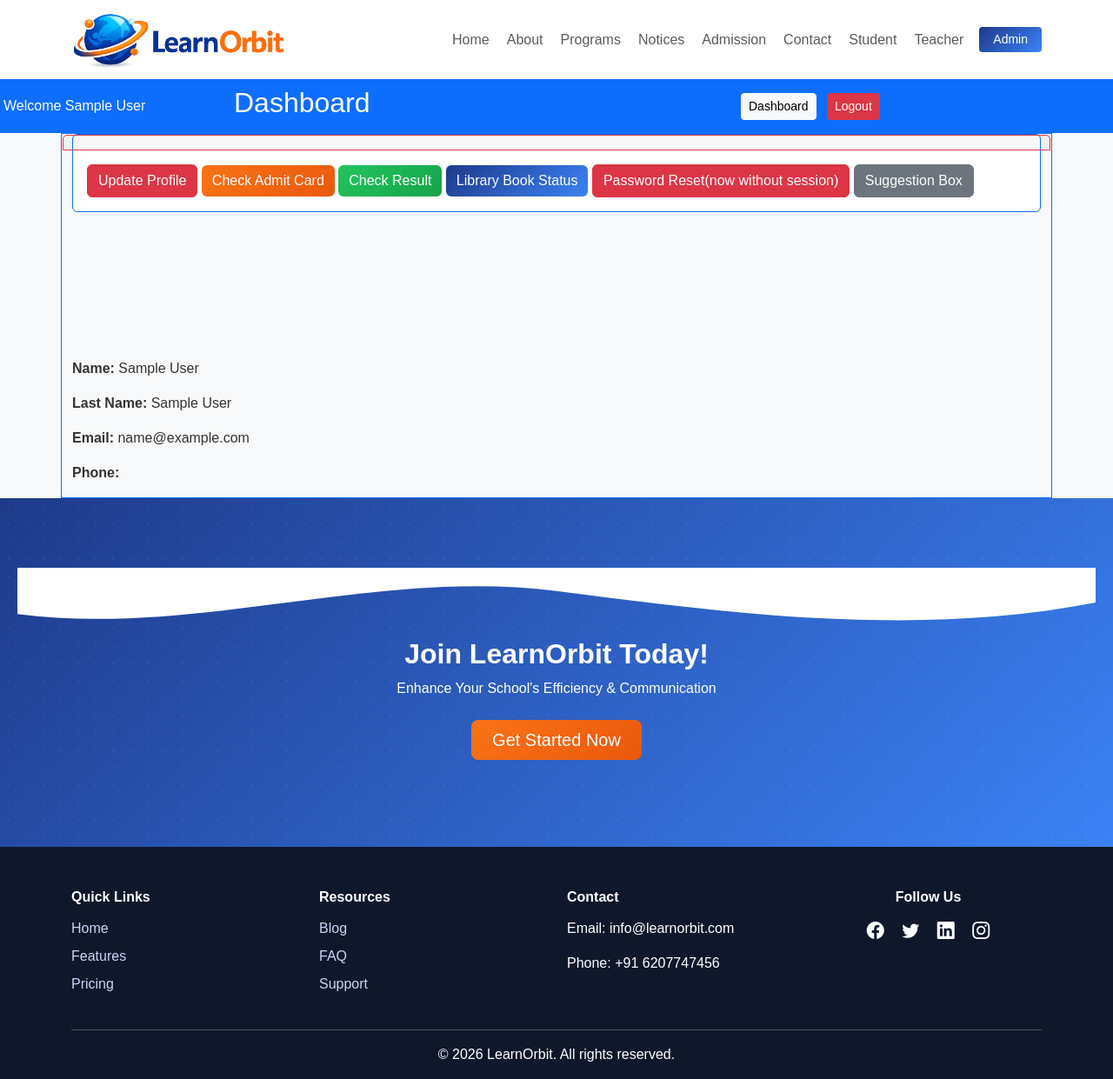
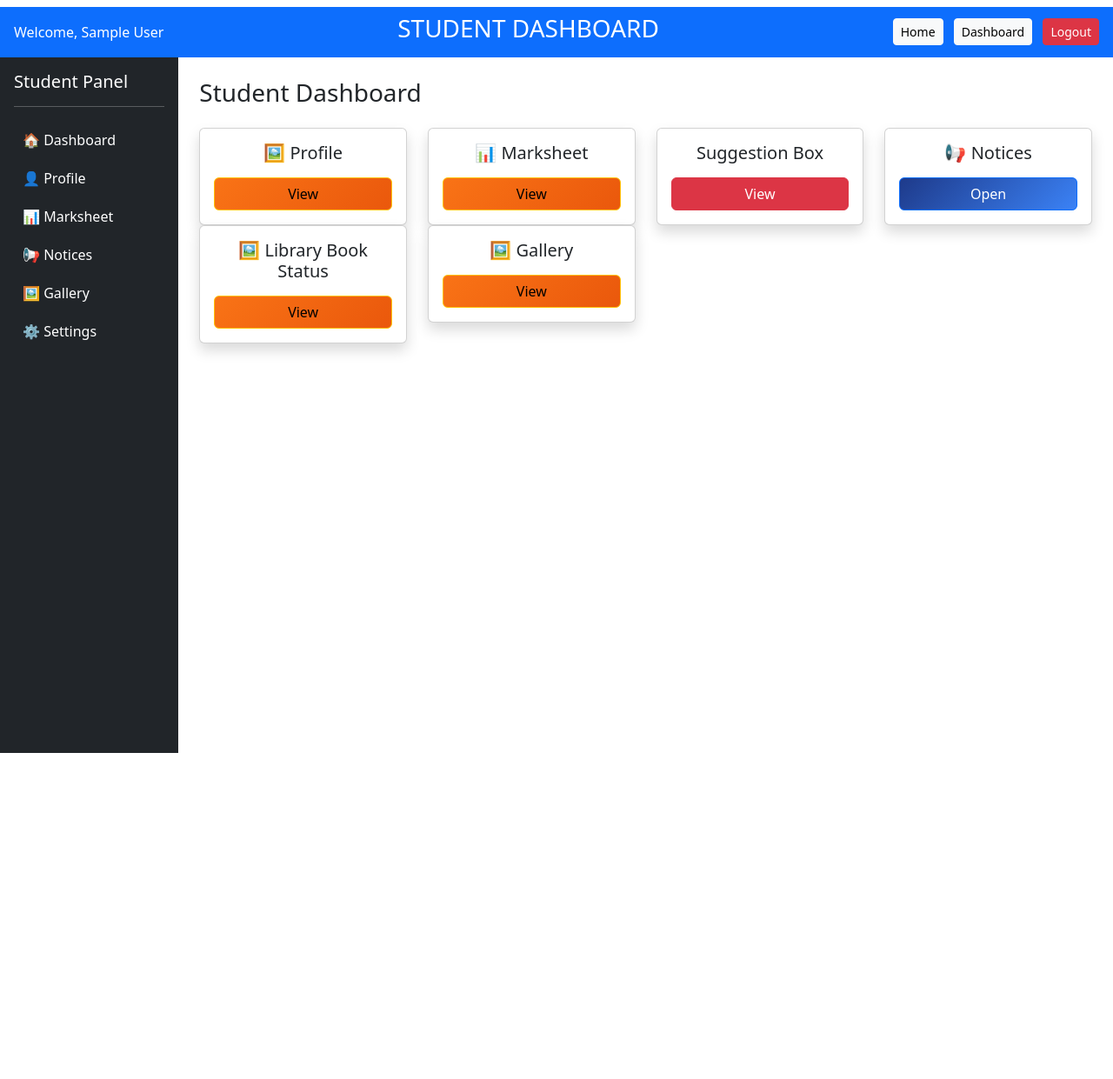
Before and after one commit to abhi1kr2/sms, a Flask app: page /stddashboard in a window 1280 px wide. Shown: the whole page at 87% size. After the commit the page ends 866 px from the top, so only its background shows below. Run offline with Flask 3, Linux system fonts and the light colour scheme; the visitor is signed in with stand-in values (Sample User, id 1); some libraries are stand-ins or nearby versions.

Commit message:
Added student_base html, and Updated the Student Section

```diff
--- a/app.py
+++ b/app.py
@@ -75,7 +75,7 @@
     return render_template("student_login.html")
 
 
-
+#Code for Student Dashboard Route
 @app.route("/stddashboard")
 def stddashboard():
     if "student_id" not in session:
@@ -88,6 +88,34 @@
     conn.close()
 
     return render_template("stddashboard.html", student=student)
+
+#Code for Student Dashboard Route
+@app.context_processor
+def inject_student():
+
+    if "student_id" in session:
+
+        conn = get_db()
+        cursor = conn.cursor(pymysql.cursors.DictCursor)
+
+        cursor.execute("""
+            SELECT first_name FROM students_rgd WHERE std_id=%s
+        """, (session["student_id"],))
+
+        student = cursor.fetchone()
+        conn.close()
+
+        return dict(current_student=student)
+
+    return dict(current_student=None)
+
+# Code for Student Logout
+
+@app.route("/student_logout")
+def student_logout():
+    session.clear()
+    return redirect("/student_login")
+
 
 
 # #Student View Profile
--- a/static/css/style.css
+++ b/static/css/style.css
@@ -1,7 +1,6 @@
 /* GLOBAL */
 html, body {
     font-family: 'Poppins', sans-serif;
-    background-color: #f8f9fa;
     color: #333;
     margin: 0;
     padding: 0;
--- a/templates/stddashboard.html
+++ b/templates/stddashboard.html
@@ -1,44 +1,51 @@
-{% extends "base.html" %}
+{% extends 'student_base.html' %}
 
 {% block content %}
 
-<div class="row">
-    <!-- 🔵 NAVBAR -->
-    <nav class="navbar navbar-dark bg-primary px-3 text-white">
-        <div class="col-md-2 ">Welcome {{ student["first_name"] }}</div>
-        <div class="col-md-5 "><h2>Dashboard</h2></div>
-        <div class="col-md-4">
-            <a href="/stddashboard" class="btn btn-light btn-sm me-2">Dashboard</a>
-            <a href="/student_logout" class="btn btn-danger btn-sm">Logout</a>
-        </div>
-    </nav>
-</div>
+<h3>Student Dashboard</h3>
 
+<div class="row mt-4">
 
-<div class="container border border-primary">
-    <div class="card border border-primary">
-        <div class="card-header row border border-danger">
-
-
-
-
-        </div>
-        <div class="card-body">
-            <a class="btn btn-danger" href="/stdstudent_profile" role="button">Update Profile</a>
-            <a class="btn btn-warning" href="#" role="button">Check Admit Card</a>
-            <a class="btn btn-success" href="std_view_marks" role="button">Check Result</a>
-            <a class="btn btn-primary" href="#" role="button">Library Book Status</a>
-            <a class="btn btn-danger" href="std_forgot_password" role="button">Password Reset(now without session)</a>
-            <a class="btn btn-secondary" href="#" role="button">Suggestion Box</a>
+    <div class="col-md-3">
+        <div class="card p-3 text-center shadow">
+            <h5>🖼 Profile</h5>
+            <a href="/stdstudent_profile" class="btn btn-warning mt-2">View</a>
         </div>
     </div>
 
-<br><br><br><br><br><br><br>
+    <div class="col-md-3">
+        <div class="card p-3 text-center shadow">
+            <h5>📊 Marksheet</h5>
+            <a href="/std_view_marks" class="btn btn-warning mt-2">View</a>
+        </div>
+    </div>
+    <div class="col-md-3">
+        <div class="card p-3 text-center shadow">
+            <h5>Suggestion Box</h5>
+            <a href="/std_view_marks" class="btn btn-danger mt-2">View</a>
+        </div>
+    </div>
 
-<p><strong>Name:</strong> {{ student["first_name"] }}</p>
-<p><strong>Last Name:</strong> {{ student["last_name"] }}</p>
-<p><strong>Email:</strong> {{ student["email"] }}</p>
-<p><strong>Phone:</strong> {{ student["phone"] }}</p>
+    <div class="col-md-3">
+        <div class="card p-3 text-center shadow">
+            <h5>📢 Notices</h5>
+            <a href="/notices" class="btn btn-primary mt-2">Open</a>
+        </div>
+    </div>
+
+    <div class="col-md-3">
+        <div class="card p-3 text-center shadow">
+            <h5>🖼 Library Book Status</h5>
+            <a href="/gallery" class="btn btn-warning mt-2">View</a>
+        </div>
+    </div>
+
+    <div class="col-md-3">
+        <div class="card p-3 text-center shadow">
+            <h5>🖼 Gallery</h5>
+            <a href="/gallery" class="btn btn-warning mt-2">View</a>
+        </div>
+    </div>
 
 </div>
 
@@ -47,7 +54,4 @@
 
 
 
-
-
-
-{% endblock%}
+{% endblock %}
--- /dev/null
+++ b/templates/student_base.html
@@ -0,0 +1,77 @@
+<!DOCTYPE html>
+<html lang="en">
+<head>
+    <meta charset="UTF-8">
+    <meta name="viewport" content="width=device-width, initial-scale=1.0">
+    <title>LearnOrbit | Student Panel</title>
+
+    <!-- Bootstrap CSS via CDN -->
+    <link href="https://cdn.jsdelivr.net/npm/bootstrap@5.3.3/dist/css/bootstrap.min.css" rel="stylesheet">
+    <link href="https://cdn.jsdelivr.net/npm/bootstrap-icons/font/bootstrap-icons.css" rel="stylesheet">
+    <link rel="stylesheet" href="{{ url_for('static', filename='css/bootstrap.min.css') }}">
+    <!-- Custom CSS -->
+    <link rel="stylesheet" href="{{ url_for('static', filename='css/style.css') }}">
+    <link href="https://cdn.jsdelivr.net/npm/bootstrap@5.3.0/dist/css/bootstrap.min.css" rel="stylesheet">
+
+<style>
+    body { overflow-x: hidden; }
+    .sidebar {
+        width: 240px;
+        min-height: 100vh;
+    }
+    .sidebar a {
+        text-decoration: none;
+        display: block;
+        padding: 10px;
+        color: white;
+    }
+    .sidebar a:hover {
+        background: #495057;
+    }
+</style>
+
+</head>
+
+<body>
+
+    <!-- 🔵 NAVBAR -->
+
+    <nav class="navbar navbar-dark bg-primary px-3 mt-2">
+        <span class="text-white">
+            Welcome, {{ current_student.first_name if current_student else 'Student' }}
+        </span>
+        <h3 class="text-white">STUDENT DASHBOARD</h3>
+
+        <div>
+            <a href="/" class="btn btn-light btn-sm me-2">Home</a>
+            <a href="/stddashboard" class="btn btn-light btn-sm me-2">Dashboard</a>
+            <a href="/student_logout" class="btn btn-danger btn-sm">Logout</a>
+        </div>
+    </nav>
+
+    <div class="d-flex">
+        <!-- 🟣 SIDEBAR -->
+        <div class="bg-dark sidebar p-3">
+
+            <h5 class="text-white">Student Panel</h5>
+            <hr class="text-white">
+
+            <a href="/stddashboard">🏠 Dashboard</a>
+            <a href="/stdstudent_profile">👤 Profile</a>
+            <a href="/std_view_marks">📊 Marksheet</a>
+            <a href="/notices">📢 Notices</a>
+            <a href="/gallery">🖼 Gallery</a>
+            <a href="/student_settings">⚙️ Settings</a>
+
+        </div>
+        <!-- 🟢 CONTENT -->
+        <div class="p-4 w-100">
+            {% block content %}{% endblock %}
+        </div>
+
+    </div>
+
+    <script src="https://cdn.jsdelivr.net/npm/bootstrap@5.3.0/dist/js/bootstrap.bundle.min.js"></script>
+
+</body>
+</html>
```
Also changed, not shown: templates/std_view_marks.html (+1 -12 lines), templates/stdstudent_profile.html (+1 -12 lines).
